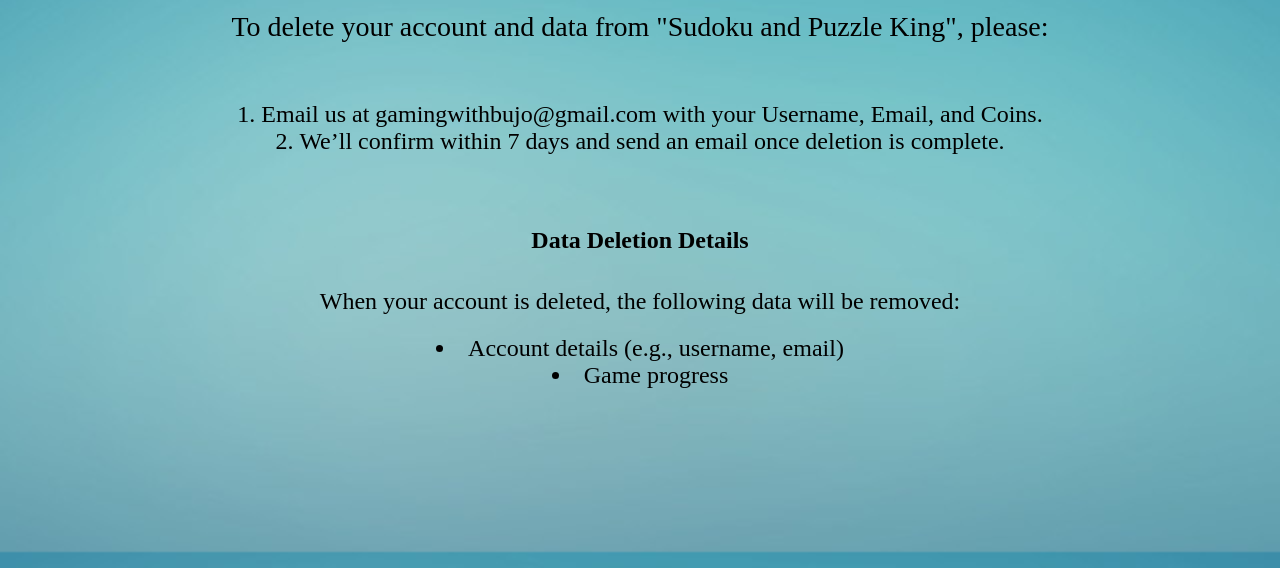
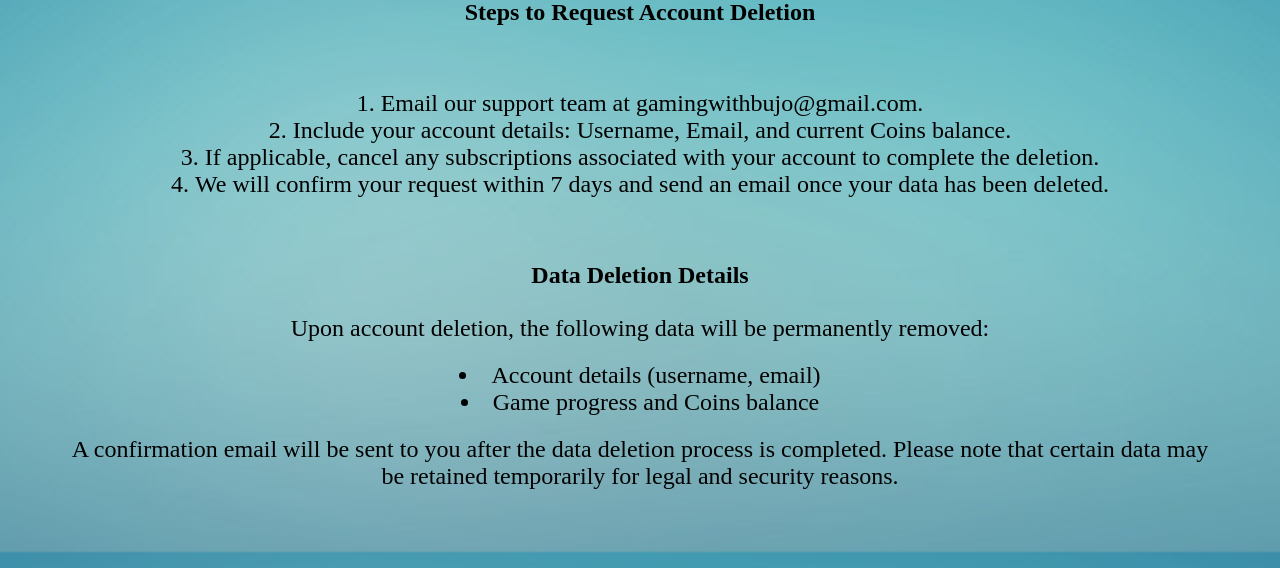
Before and after one commit to BozhidarKostov92/MemoryGame, a plain HTML site: page delete_account.html in a window 1280 px wide. Shown: the part 248-816 px from the top of the page. Drawn offline with Linux system fonts and the light colour scheme.

Commit message:
Create delete_account.html

```diff
--- a/delete_account.html
+++ b/delete_account.html
@@ -2,7 +2,7 @@
 <html lang="en">
 <head>
     <meta charset="UTF-8">
-    <title>Delete Account</title>
+    <title>Delete Account - Gaming with BuJo</title>
     <link rel="stylesheet" href="css/style.css">
     <style>
         /* Centering styles */
@@ -34,22 +34,30 @@
 <body class="background-image">
 
 <div class="container">
-    <h2 class="fs-1 m-3">Request Account Deletion</h2>
+    <h2 class="fs-1 m-3">Request Account Deletion - Gaming with BuJo</h2>
     <p class="fs-3">
-        To delete your account and data from "Sudoku and Puzzle King", please:
+        This page allows you to request the deletion of your account and associated data from our apps, "Sudoku" and "Puzzle King," developed by Gaming with BuJo.
     </p>
+
+    <h3 class="fs-4 m-3">Steps to Request Account Deletion</h3>
     <ol class="fs-4 m-5">
-        <li>Email us at <a href="mailto:gamingwithbujo@gmail.com">gamingwithbujo@gmail.com</a> with your Username, Email, and Coins.</li>
-        <li>We’ll confirm within 7 days and send an email once deletion is complete.</li>
+        <li>Email our support team at <a href="mailto:gamingwithbujo@gmail.com">gamingwithbujo@gmail.com</a>.</li>
+        <li>Include your account details: Username, Email, and current Coins balance.</li>
+        <li>If applicable, cancel any subscriptions associated with your account to complete the deletion.</li>
+        <li>We will confirm your request within 7 days and send an email once your data has been deleted.</li>
     </ol>
-    <h3 class="fs-4">Data Deletion Details</h3>
+
+    <h3 class="fs-4 m-3">Data Deletion Details</h3>
     <p class="fs-4">
-        When your account is deleted, the following data will be removed:
+        Upon account deletion, the following data will be permanently removed:
     </p>
     <ul class="fs-4">
-        <li>Account details (e.g., username, email)</li>
-        <li>Game progress</li>
+        <li>Account details (username, email)</li>
+        <li>Game progress and Coins balance</li>
     </ul>
+    <p class="fs-4">
+        A confirmation email will be sent to you after the data deletion process is completed. Please note that certain data may be retained temporarily for legal and security reasons.
+    </p>
 </div>
 
 </body>
```
